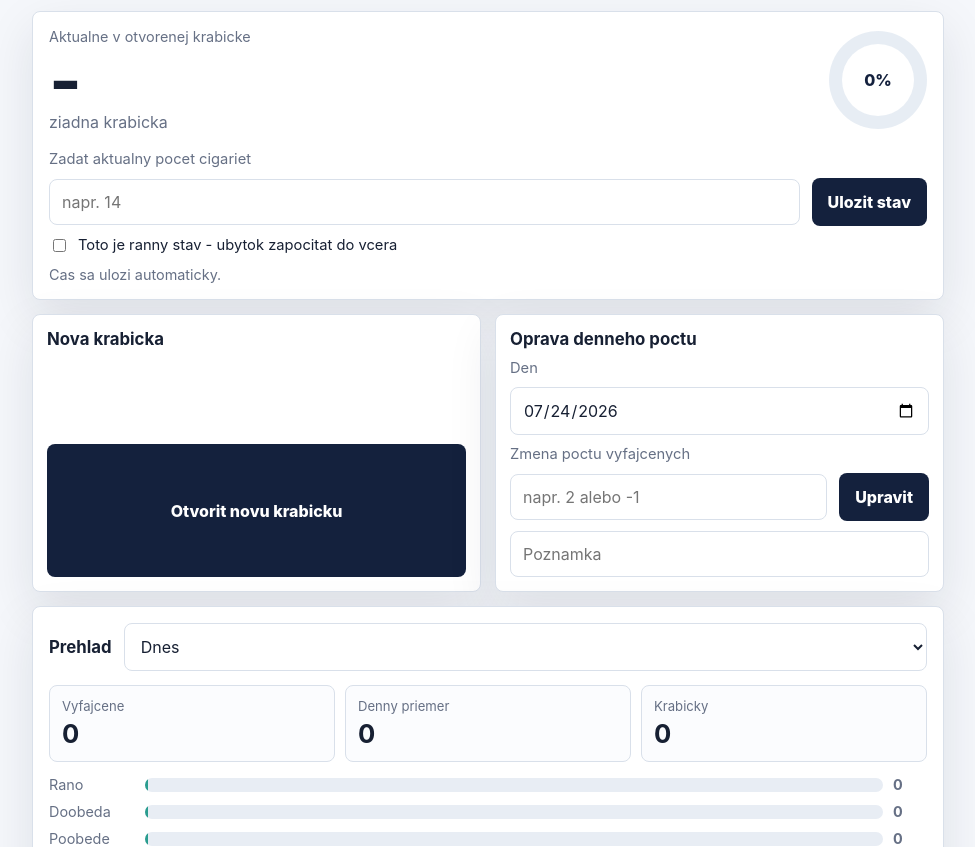
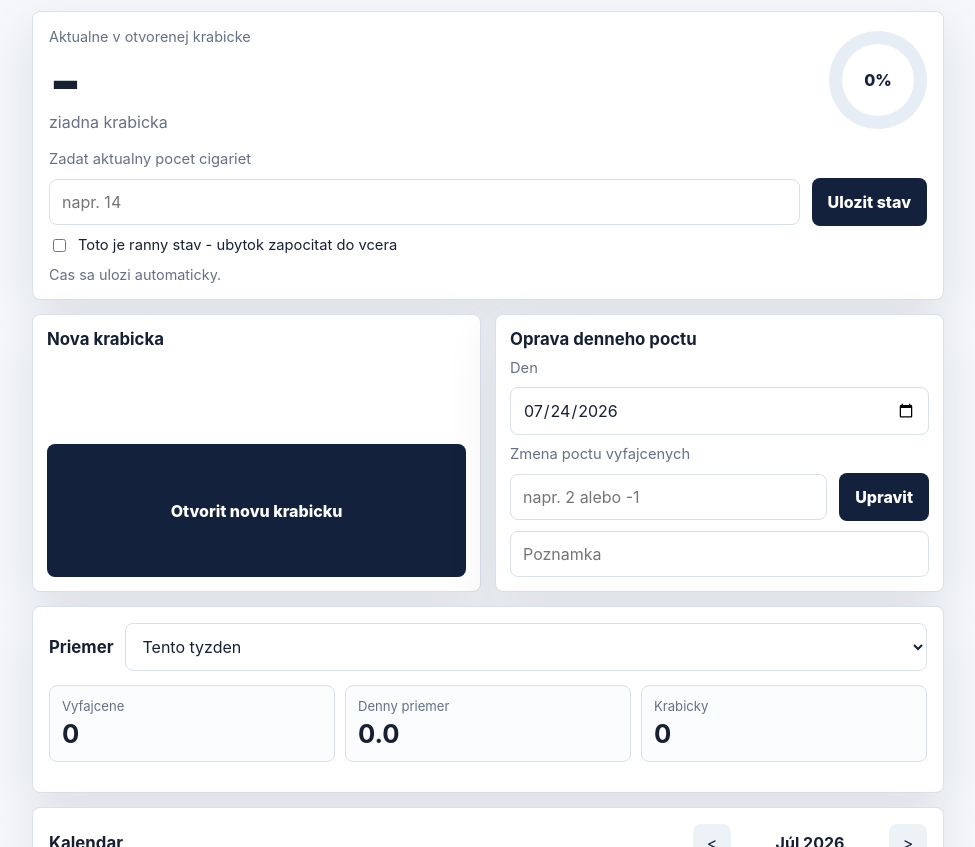
Before and after one commit to tomasbernik/cigapp, a plain HTML site: page index.html in a window 1280 px wide. Shown: the part 105-952 px from the top of the page, without its empty margins (152-1127 px from the left). Drawn offline with nearby package versions, Linux system fonts and the light colour scheme.

Commit message:
zmena priemeru vyfajcenych cigariet

```diff
--- a/app.js
+++ b/app.js
@@ -2,14 +2,6 @@ const LEGACY_STORAGE_KEY = ["cig", "log-v1"].join("");
 const STORAGE_KEY = "cigapp-v1";
 const SUPABASE_URL = "https://zaibtcbpfjnraefxopsv.supabase.co";
 const SUPABASE_PUBLISHABLE_KEY = "sb_publishable_q13caChpMM7g11n5dFdTSA_n9XHlVCO";
-const blocks = [
-  { id: "rano", label: "Rano", from: 5, to: 9 },
-  { id: "doobeda", label: "Doobeda", from: 9, to: 12 },
-  { id: "poobede", label: "Poobede", from: 12, to: 17 },
-  { id: "vecer", label: "Vecer", from: 17, to: 22 },
-  { id: "noc", label: "Noc", from: 22, to: 29 },
-];
-
 const initialState = { packs: [], entries: [], days: {}, adjustments: [] };
 let state = loadState();
 let currentUser = null;
@@ -43,7 +35,6 @@ const els = {
   totalSmoked: document.querySelector("#totalSmoked"),
   dailyAverage: document.querySelector("#dailyAverage"),
   packsUsed: document.querySelector("#packsUsed"),
-  timeBars: document.querySelector("#timeBars"),
   calendarMonthLabel: document.querySelector("#calendarMonthLabel"),
   calendarGrid: document.querySelector("#calendarGrid"),
   dayDetail: document.querySelector("#dayDetail"),
@@ -189,7 +180,6 @@ function entryConsumptionEvent(entry) {
     amount,
     date: consumptionDay(entry),
     createdAt: entry.createdAt,
-    blockAt: entry.createdAt,
     entry,
   };
 }
@@ -201,7 +191,6 @@ function adjustmentEvents() {
     amount: Number(adjustment.amount) || 0,
     date: adjustment.date,
     createdAt: adjustment.createdAt,
-    blockAt: adjustment.createdAt,
     adjustment,
   }));
 }
@@ -300,34 +289,46 @@ function dayOpeningState(events) {
   };
 }
 
-function blockFor(dateValue) {
-  const date = new Date(dateValue);
-  const hour = date.getHours();
-  const normalized = hour < 5 ? hour + 24 : hour;
-  return blocks.find((block) => normalized >= block.from && normalized < block.to) || blocks[0];
+function completedPeriod(period) {
+  const today = new Date();
+  today.setHours(0, 0, 0, 0);
+  const end = new Date(today);
+  end.setDate(end.getDate() - 1);
+  const start = new Date(today);
+
+  if (period === "week") {
+    start.setDate(start.getDate() - ((start.getDay() + 6) % 7));
+  } else if (period === "30" || period === "365") {
+    start.setDate(start.getDate() - Number(period));
+  } else if (period === "year") {
+    start.setMonth(0, 1);
+  } else {
+    const completedEvents = allConsumptionEvents()
+      .filter((event) => event.date < dayKey(today))
+      .sort((a, b) => a.date.localeCompare(b.date));
+    if (completedEvents.length) {
+      const [year, month, day] = completedEvents[0].date.split("-").map(Number);
+      start.setFullYear(year, month - 1, day);
+    } else {
+      start.setTime(today.getTime());
+    }
+  }
+
+  return { start, end };
+}
+
+function calendarDayCount(start, end) {
+  if (start > end) return 0;
+  const startUtc = Date.UTC(start.getFullYear(), start.getMonth(), start.getDate());
+  const endUtc = Date.UTC(end.getFullYear(), end.getMonth(), end.getDate());
+  return Math.floor((endUtc - startUtc) / 86400000) + 1;
 }
 
 function getEventsForPeriod(period) {
-  const now = new Date();
-  const start = new Date(now);
-  start.setHours(0, 0, 0, 0);
-
-  let startKey = dayKey(start);
-  if (period === "7" || period === "30") {
-    start.setDate(start.getDate() - Number(period) + 1);
-    startKey = dayKey(start);
-  } else if (period === "month") {
-    start.setDate(1);
-    startKey = dayKey(start);
-  } else if (period === "all") {
-    return allConsumptionEvents();
-  }
-
-  if (period === "today") {
-    return allConsumptionEvents().filter((event) => event.date === startKey);
-  }
-
-  return allConsumptionEvents().filter((event) => event.date >= startKey);
+  const { start, end } = completedPeriod(period);
+  const startKey = dayKey(start);
+  const endKey = dayKey(end);
+  return allConsumptionEvents().filter((event) => event.date >= startKey && event.date <= endKey);
 }
 
 function renderCurrentDay() {
@@ -358,27 +359,17 @@ function renderStatus() {
 }
 
 function renderOverview() {
-  const events = getEventsForPeriod(els.periodSelect.value);
+  const period = els.periodSelect.value;
+  const { start, end } = completedPeriod(period);
+  const events = getEventsForPeriod(period);
   const countedEvents = events.filter((event) => event.amount !== 0);
   const total = countedEvents.reduce((sum, event) => sum + event.amount, 0);
-  const days = new Set(countedEvents.map((event) => event.date));
+  const days = calendarDayCount(start, end);
   const packs = new Set(events.filter((event) => event.entry).map((event) => event.entry.packId));
-  const byBlock = Object.fromEntries(blocks.map((block) => [block.id, 0]));
 
-  countedEvents.forEach((event) => {
-    byBlock[blockFor(event.blockAt).id] += event.amount;
-  });
-
-  const maxBlock = Math.max(1, ...Object.values(byBlock).map((value) => Math.abs(value)));
   els.totalSmoked.textContent = String(total);
-  els.dailyAverage.textContent = days.size ? (total / days.size).toFixed(1) : "0";
+  els.dailyAverage.textContent = days ? (total / days).toFixed(1) : "0";
   els.packsUsed.textContent = String(packs.size);
-  els.timeBars.innerHTML = blocks
-    .map((block) => {
-      const value = byBlock[block.id];
-      return `<div class="bar-row"><span>${block.label}</span><div class="bar-track"><div class="bar-fill" style="width:${(Math.abs(value) / maxBlock) * 100}%"></div></div><strong>${value}</strong></div>`;
-    })
-    .join("");
 }
 
 function renderCalendar() {
--- a/index.html
+++ b/index.html
@@ -87,12 +87,12 @@
 
         <section class="overview-panel">
           <div class="section-head">
-            <h2>Prehlad</h2>
+            <h2>Priemer</h2>
             <select id="periodSelect" aria-label="Obdobie">
-              <option value="today">Dnes</option>
-              <option value="7">7 dni</option>
-              <option value="30">30 dni</option>
-              <option value="month">Tento mesiac</option>
+              <option value="week">Tento tyzden</option>
+              <option value="30">Poslednych 30 dni</option>
+              <option value="year">Od 1.1.</option>
+              <option value="365">Poslednych 365 dni</option>
               <option value="all">Vsetko</option>
             </select>
           </div>
@@ -111,8 +111,6 @@
               <strong id="packsUsed">0</strong>
             </div>
           </div>
-
-          <div class="bars" id="timeBars"></div>
         </section>
 
         <section class="calendar-panel">
--- a/styles.css
+++ b/styles.css
@@ -322,34 +322,6 @@ input[type="range"] {
   font-size: 1.6rem;
 }
 
-.bars {
-  display: grid;
-  gap: 10px;
-}
-
-.bar-row {
-  display: grid;
-  grid-template-columns: 86px 1fr 34px;
-  align-items: center;
-  gap: 10px;
-  color: var(--muted);
-  font-size: 0.9rem;
-}
-
-.bar-track {
-  overflow: hidden;
-  height: 14px;
-  border-radius: 999px;
-  background: #e8edf4;
-}
-
-.bar-fill {
-  height: 100%;
-  min-width: 3px;
-  border-radius: inherit;
-  background: var(--green);
-}
-
 .calendar-actions {
   display: flex;
   align-items: center;
```
